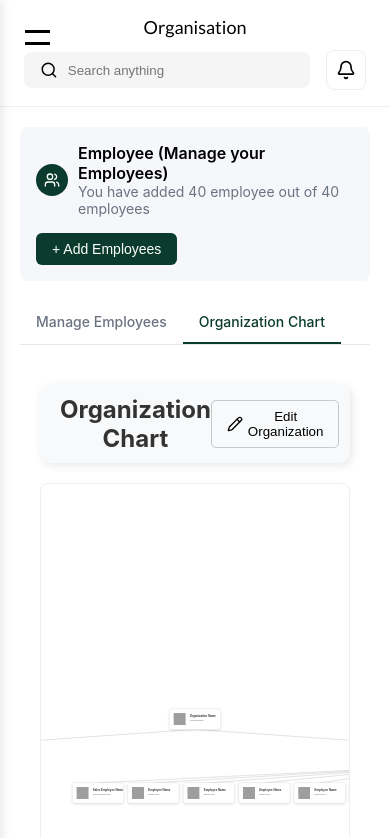
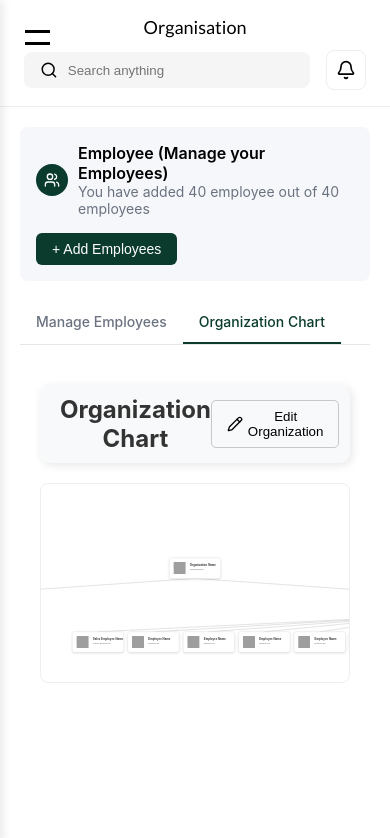
Before and after one commit to Anukhusdevlopers/CRM, a React (Vite) app: page /organisation/employees in a window 390 px wide. Both pictures are taken after a click on the element "Organization Chart". Shown: the top 838 px of the page. Built offline with nearby package versions, Linux system fonts and the light colour scheme; grey boxes are pictures that could not be loaded.

Commit message:
responsive chrt

```diff
--- a/src/Component/Organisation/Employees/OrganisationChart.module.css
+++ b/src/Component/Organisation/Employees/OrganisationChart.module.css
@@ -44,7 +44,7 @@
     align-items: center;
     width: 100%;
     height: 600px;
-    overflow: auto;
+    overflow: hidden;
     padding: 20px 0;
     border: 1px solid #eee;
     border-radius: 8px;
@@ -97,3 +97,22 @@ text {
     stroke: #bbb;
     stroke-width: 2px;
 }
+
+@media (max-width: 1200px) {
+  .chartContainer{
+    height: 400px;
+  }
+
+}
+
+@media (max-width: 800px) {
+  .chartContainer{
+    height: 300px;
+  }
+}
+
+@media (max-width: 400px) {
+  .chartContainer{
+    height: 200px;
+  }
+}
```
